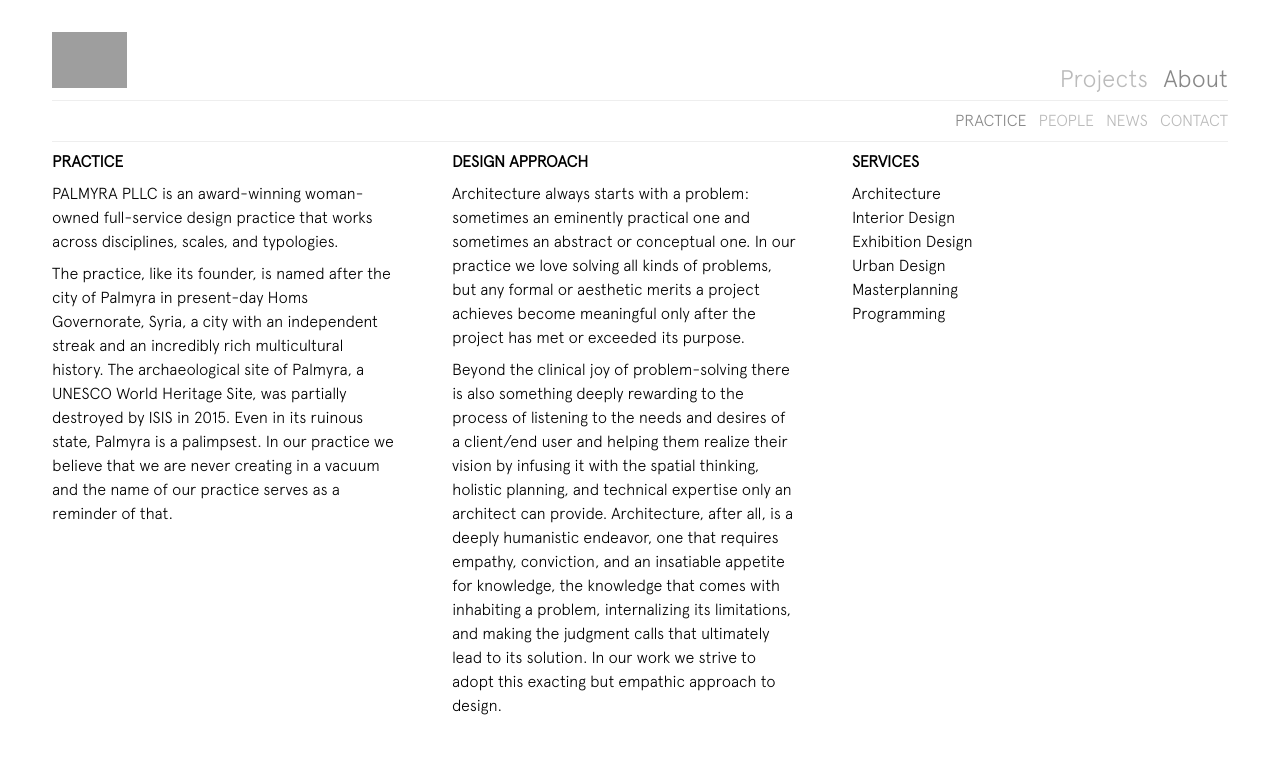
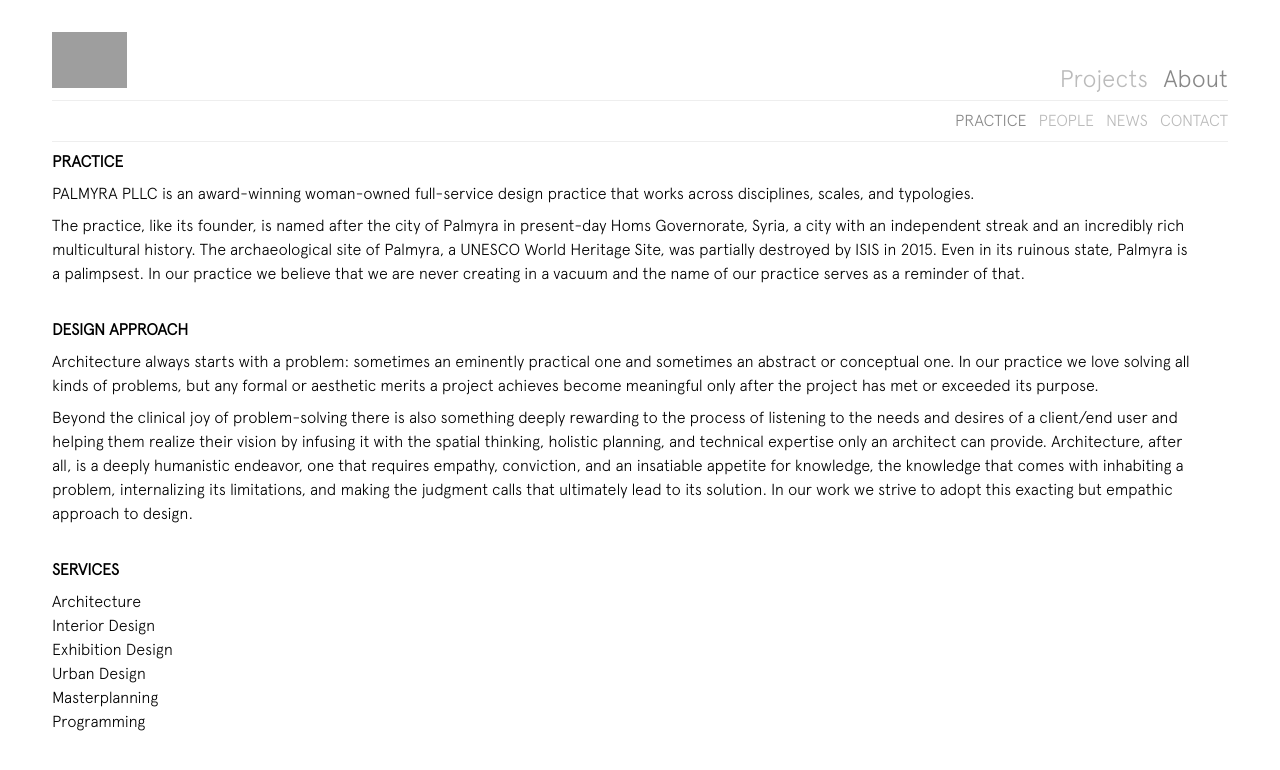
Before and after one commit to palmyra-arch/palmyra-arch.github.io, a Jekyll site: the page built from practice.html, in a window 1280 px wide. Shown: the top 770 px of the page. Built offline with Jekyll 4.4.1, drawn with Linux system fonts in a browser that asks for light colours; grey boxes are pictures that could not be loaded.

Commit message:
reverted practice

```diff
--- a/practice.html
+++ b/practice.html
@@ -5,7 +5,7 @@
 ---
 
             <div class="row">
-                <div class="col col-1-1 col-md-1-3">
+                <div class="col col-1-1">
                     <div class="paragraph" >
                          <b>PRACTICE</b>
                     </div>
@@ -22,7 +22,7 @@
                     </div>
 -->
                     </div>
-                <div class="col col-1-1 col-md-1-3">
+                <div class="col col-1-1">
                     <div class="paragraph">
                          <b>DESIGN APPROACH</b>
                     </div>
@@ -37,7 +37,7 @@
                          In our work we strive to adopt this exacting but empathic approach to design.
                      </div>
                </div>
-                <div class="col col-1-1 col-md-1-3">
+                <div class="col col-1-1">
                      <div class="paragraph">
                          <b>SERVICES</b>
                     </div>
```
